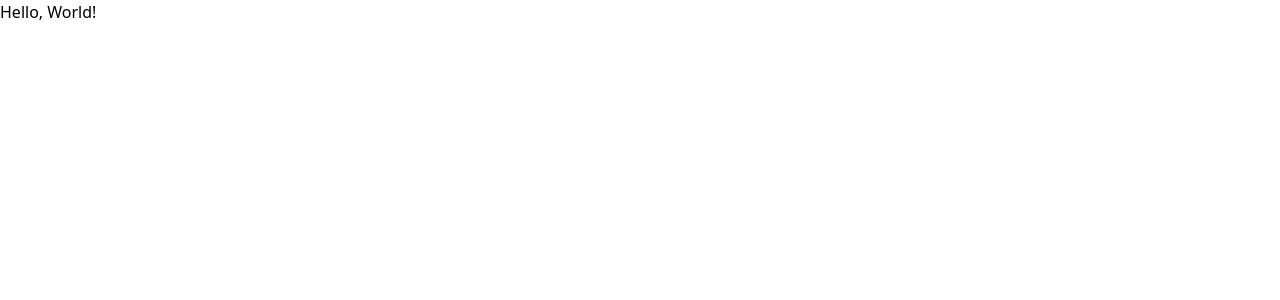
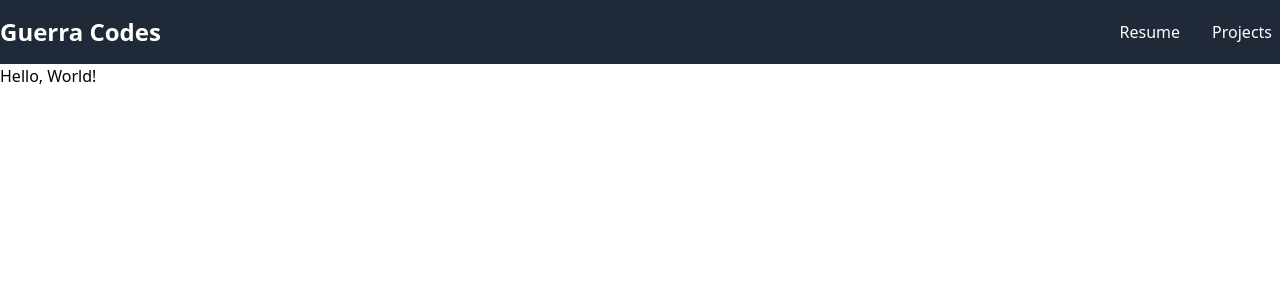
Before and after one commit to alexguerra-dev/guerra-codes, a Next.js app: page / in a window 1280 px wide. Shown: the top 300 px of the page. Built offline with nearby package versions, Linux system fonts and the light colour scheme.

Commit message:
chore: Remove SpeedInsights component from layout.js and add Navbar component to page.js

```diff
--- a/src/app/layout.js
+++ b/src/app/layout.js
@@ -12,7 +12,7 @@ export default function RootLayout({ children }) {
     return (
         <html lang="en">
             <body>{children}</body>
-            <SpeedInsights />
+            {/* <SpeedInsights /> */}
             <Analytics />
         </html>
     )
--- a/src/app/page.js
+++ b/src/app/page.js
@@ -1,8 +1,9 @@
-import Image from 'next/image'
+import Navbar from './ui/navbar.js'
 
 export default function Home() {
     return (
         <main>
+            <Navbar />
             <h1>Hello, World!</h1>
         </main>
     )
--- /dev/null
+++ b/src/app/ui/navbar.js
@@ -0,0 +1,27 @@
+import React from 'react'
+
+import Link from 'next/link'
+
+const Navbar = () => {
+    return (
+        <nav className="bg-gray-800 text-white py-4">
+            <div className="container mx-auto flex justify-between items-center">
+                <h1 className="text-2xl font-bold">Guerra Codes</h1>
+                <ul className="flex">
+                    <li className="ml-4">
+                        <Link href="/resume" className="p-2">
+                            Resume
+                        </Link>
+                    </li>
+                    <li className="ml-4">
+                        <a href="/projects" className="p-2">
+                            Projects
+                        </a>
+                    </li>
+                </ul>
+            </div>
+        </nav>
+    )
+}
+
+export default Navbar
```
